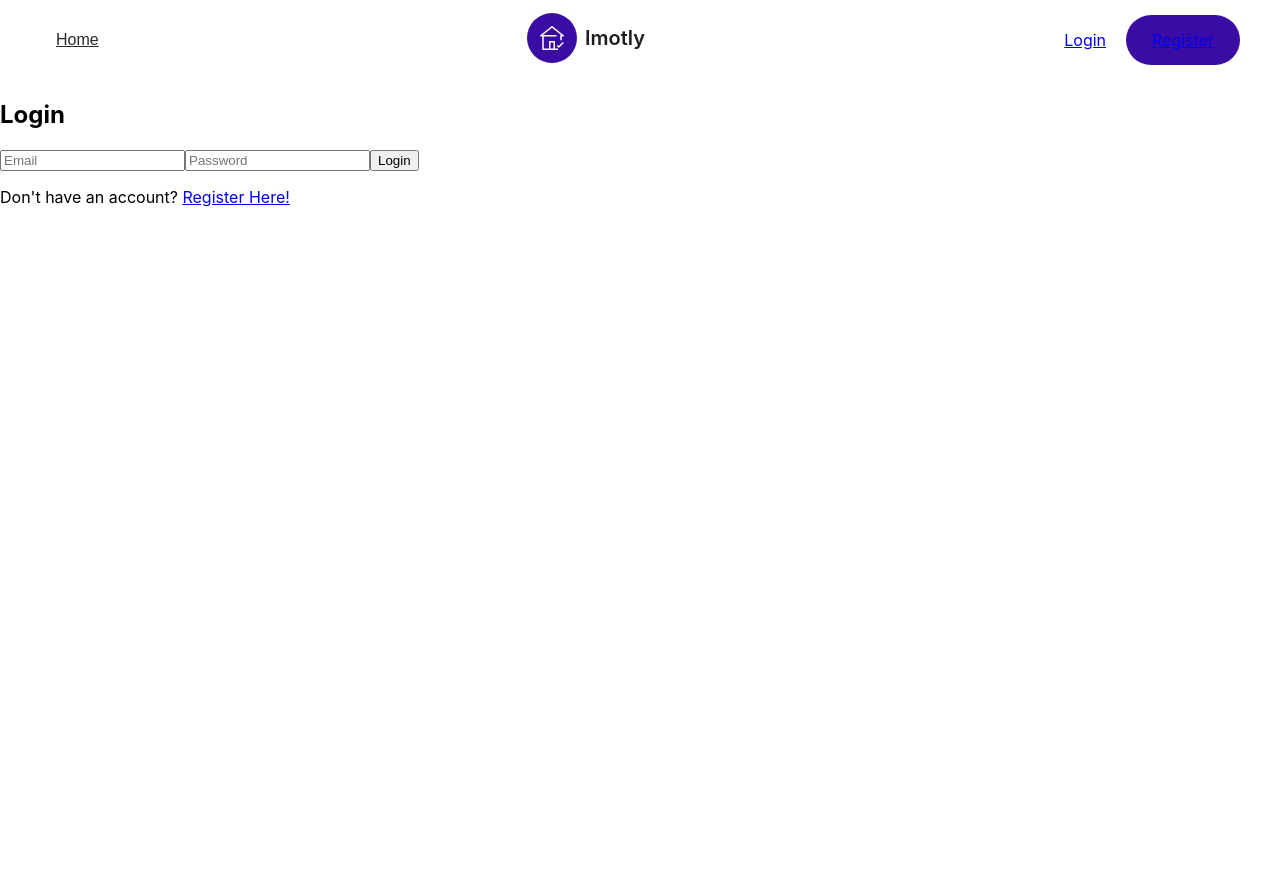
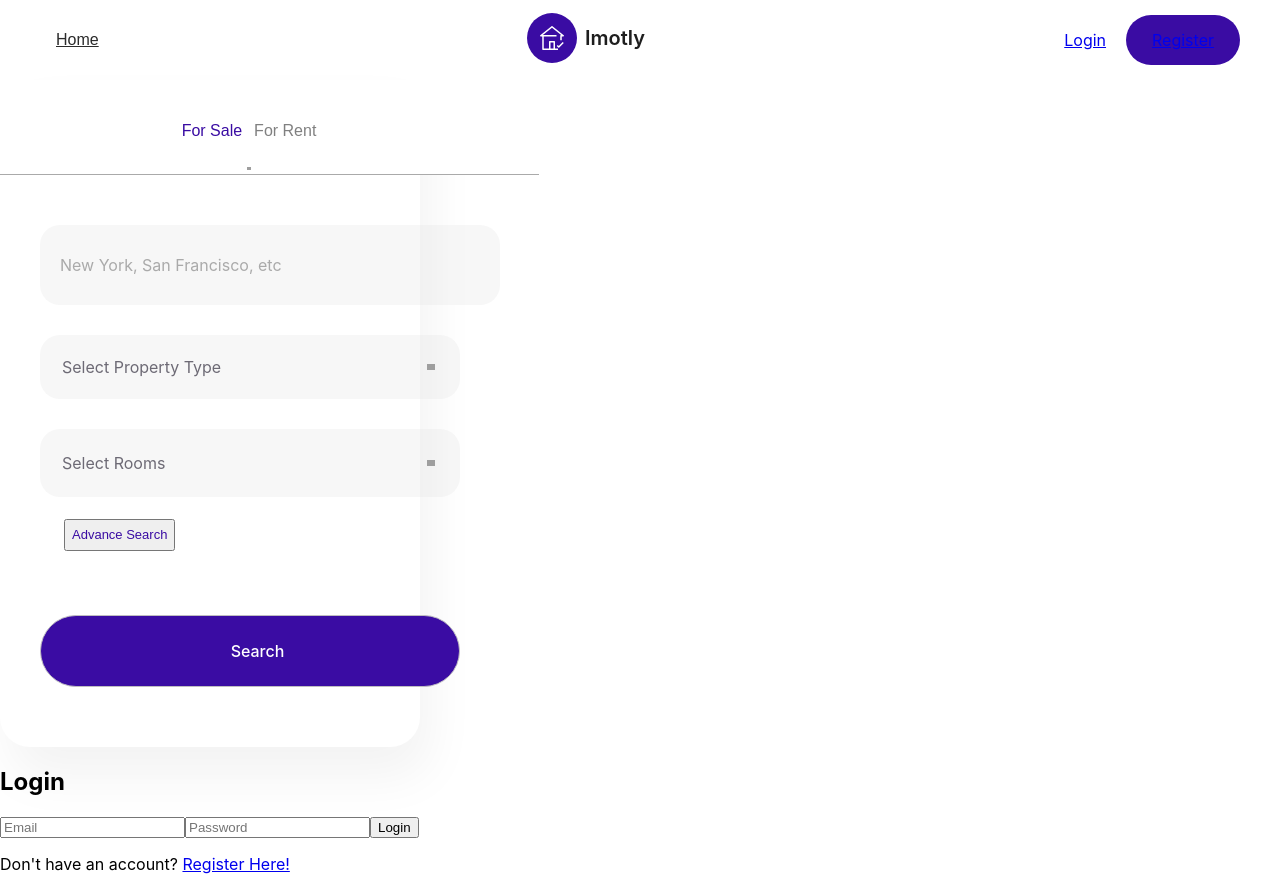
Before and after one commit to anabaleska/Imotly, a React (Create React App) app in the folder frontend/: page /login in a window 1280 px wide. Before the commit the page ends 800 px from the top, so only its background shows below. Built offline with nearby package versions, Linux system fonts and the light colour scheme; grey boxes are pictures that could not be loaded.

Commit message:
added search form

```diff
--- a/frontend/src/App.js
+++ b/frontend/src/App.js
@@ -1,24 +1,25 @@
 import './App.css';
-import { BrowserRouter as Router, Route, Routes } from 'react-router-dom';
+import {BrowserRouter as Router, Route, Routes} from 'react-router-dom';
 import Login from "./components/Login";
 import AdList from "./components/AdList";
 import Register from "./components/Register";
 import Navbar from "./components/Navbar";
 import InputDesign from "./components/InputDesign";
 import PropertyGrid from "./components/PropertyGrid";
+import Rectangle from "./components/Rectangle";
+import Form from "./components/Form";
 
 function App() {
     return (
         <Router>
             <div>
                 <InputDesign />
+                <Rectangle />
+                    <Form />
                 <Routes>
                     <Route path="/login" element={<Login />} />
                     <Route path="/register" element={<Register />} />
                     <Route path="/" element={<PropertyGrid />} />
-
-
-
                 </Routes>
             </div>
         </Router>
--- /dev/null
+++ b/frontend/src/components/Form.jsx
@@ -0,0 +1,31 @@
+import React from "react";
+import styles from "./Form.module.css";
+import SearchTypeToggle from "./SearchTypeToggle";
+import SearchInput from "./SearchInput";
+import PropertySelector from "./PropertySelector";
+import RoomSelector from "./RoomSelector";
+
+function Form() {
+    return (
+        <form className={styles.form}>
+            <div className={styles.div}>
+                <div className={styles.div2}>
+                    <SearchTypeToggle />
+                </div>
+                <div className={styles.div4}>
+                    <SearchInput />
+                    <PropertySelector />
+                    <RoomSelector />
+                    <button type="button" className={styles.advanceSearch}>
+                        Advance Search
+                    </button>
+                    <button type="submit" className={styles.search}>
+                        Search
+                    </button>
+                </div>
+            </div>
+        </form>
+    );
+}
+
+export default Form;
--- /dev/null
+++ b/frontend/src/components/Form.module.css
@@ -0,0 +1,182 @@
+.form {
+    border-radius: 0;
+    max-width: 420px;
+    font-family:
+            Poppins,
+            -apple-system,
+            Roboto,
+            Helvetica,
+            sans-serif;
+    font-size: 16px;
+}
+.div {
+    background-color: #fff;
+    border-radius: 30px;
+    width: 100%;
+    padding-bottom: 60px;
+    box-shadow: 10px 30px 50px #0000000d;
+}
+.div2 {
+    border-bottom: 1px solid var(--Text-Colour-4, #aaa);
+    text-align: center;
+    background-color: #fff;
+    border-radius: 20px 20px 0 0;
+    flex-direction: column;
+    width: 100%;
+    padding-top: 40px;
+    padding-left: 39px;
+    padding-right: 80px;
+    font-weight: 500;
+    display: flex;
+}
+.div3 {
+    justify-content: space-between;
+    align-self: center;
+    align-items: stretch;
+    gap: 20px;
+    width: 255px;
+    max-width: 100%;
+    display: flex;
+}
+.forSale {
+    color: #3a0ca3;
+    leading-trim: both;
+    text-edge: cap;
+    background: none;
+    border: none;
+    cursor: pointer;
+    font-weight: inherit;
+    font-size: inherit;
+}
+.forRent {
+    color: gray;
+    leading-trim: both;
+    text-edge: cap;
+    background: none;
+    border: none;
+    cursor: pointer;
+    font-weight: inherit;
+    font-size: inherit;
+}
+.img {
+    aspect-ratio: 50;
+    object-fit: contain;
+    object-position: center;
+    stroke-width: 3px;
+    stroke: #3a0ca3;
+    width: 153px;
+    max-width: 100%;
+    margin-top: 26px;
+}
+.div4 {
+    flex-direction: column;
+    align-items: stretch;
+    width: 100%;
+    margin-top: 50px;
+    padding-left: 40px;
+    padding-right: 40px;
+    font-weight: 400;
+    line-height: 2;
+    display: flex;
+}
+.newYorkSanFranciscoetc {
+    leading-trim: both;
+    text-edge: cap;
+    color: #aaa;
+    background-color: #d4d4d433;
+    border-radius: 20px;
+    padding: 24px 20px;
+    width: 100%;
+    border: none;
+    font-size: inherit;
+    font-family: inherit;
+}
+.div5 {
+    color: #6d6a75;
+    background-color: #d4d4d433;
+    border-radius: 20px;
+    justify-content: space-between;
+    align-items: stretch;
+    gap: 20px;
+    margin-top: 30px;
+    padding: 22px;
+    display: flex;
+    width: 100%;
+    border: none;
+    cursor: pointer;
+    font-size: inherit;
+    font-family: inherit;
+}
+.selectPropertyType {
+    leading-trim: both;
+    text-edge: cap;
+}
+.img2 {
+    aspect-ratio: 2.33;
+    object-fit: contain;
+    object-position: center;
+    fill: #aaa;
+    flex-shrink: 0;
+    width: 14px;
+    margin-top: auto;
+    margin-bottom: auto;
+}
+.div6 {
+    color: #6d6a75;
+    background-color: #d4d4d433;
+    border-radius: 20px;
+    justify-content: space-between;
+    align-items: stretch;
+    gap: 20px;
+    margin-top: 30px;
+    padding: 24px 22px;
+    display: flex;
+    width: 100%;
+    border: none;
+    cursor: pointer;
+    font-size: inherit;
+    font-family: inherit;
+}
+.selectRooms {
+    leading-trim: both;
+    text-edge: cap;
+}
+.img3 {
+    aspect-ratio: 2.33;
+    object-fit: contain;
+    object-position: center;
+    fill: #aaa;
+    flex-shrink: 0;
+    width: 14px;
+    margin-top: auto;
+    margin-bottom: auto;
+}
+.advanceSearch {
+    color: #3a0ca3;
+    text-align: right;
+    leading-trim: both;
+    text-edge: cap;
+    align-self: start;
+    margin-top: 22px;
+    margin-left: 24px;
+    font-size: 13px;
+    line-height: 2;
+    text-decoration: none;
+}
+.search {
+    leading-trim: both;
+    text-edge: cap;
+    color: #fff;
+    white-space: nowrap;
+    text-align: center;
+    background-color: #3a0ca3;
+    border: 1px solid #bfbdc1;
+    border-radius: 50px;
+    margin-top: 64px;
+    padding: 25px 70px 25px 85px;
+    font-weight: 500;
+    width: 100%;
+    cursor: pointer;
+    font-size: inherit;
+    font-family: inherit;
+}
--- /dev/null
+++ b/frontend/src/components/PropertySelector.jsx
@@ -0,0 +1,13 @@
+import React from "react";
+import styles from "./Form.module.css";
+
+const PropertySelector = () => {
+    return (
+        <button className={styles.div5}>
+            <span className={styles.selectPropertyType}>Select Property Type</span>
+            <img src="https://cdn.builder.io/api/v1/image/assets/TEMP/56c031e5380e075dcb2ff43598f5073c542d9ca2?placeholderIfAbsent=true&apiKey=b5449d56610e47ad8c1812a0efbd1ee6" alt="Select arrow" className={styles.img2} />
+        </button>
+    );
+};
+
+export default PropertySelector;
--- /dev/null
+++ b/frontend/src/components/Rectangle.css
@@ -0,0 +1,24 @@
+.gradientBackground {
+    background: linear-gradient(#4cc9f000 0%, #4361ee4d 100%);
+    border-radius: 0 0 800px 800px;
+    flex-shrink: 0;
+    width: 100%;
+    height: 902px;
+    position: absolute;
+    top: 40px;
+    left: 0;
+}
+
+@media (max-width: 991px) {
+    .gradientBackground {
+        border-radius: 0 0 600px 600px;
+        height: 700px;
+    }
+}
+
+@media (max-width: 640px) {
+    .gradientBackground {
+        border-radius: 0 0 400px 400px;
+        height: 500px;
+    }
+}
--- /dev/null
+++ b/frontend/src/components/Rectangle.jsx
@@ -0,0 +1,14 @@
+"use client";
+import * as React from "react";
+import styles from "./Rectangle.css";
+
+function Rectangle() {
+    return (
+        <>
+            <section className={styles.gradientBackground} aria-hidden="true" />
+
+        </>
+    );
+}
+
+export default Rectangle;
--- /dev/null
+++ b/frontend/src/components/RoomSelector.jsx
@@ -0,0 +1,13 @@
+import React from "react";
+import styles from "./Form.module.css";
+
+const RoomSelector = () => {
+    return (
+        <button className={styles.div6}>
+            <span className={styles.selectRooms}>Select Rooms</span>
+            <img src="https://cdn.builder.io/api/v1/image/assets/TEMP/56c031e5380e075dcb2ff43598f5073c542d9ca2?placeholderIfAbsent=true&apiKey=b5449d56610e47ad8c1812a0efbd1ee6" alt="Select arrow" className={styles.img3} />
+        </button>
+    );
+};
+
+export default RoomSelector;
--- /dev/null
+++ b/frontend/src/components/SearchInput.jsx
@@ -0,0 +1,12 @@
+import React from "react";
+import styles from "./Form.module.css";
+
+const SearchInput = () => {
+    return (
+        <div className={styles.newYorkSanFranciscoetc}>
+            New York, San Francisco, etc
+        </div>
+    );
+};
+
+export default SearchInput;
--- /dev/null
+++ b/frontend/src/components/SearchTypeToggle.jsx
@@ -0,0 +1,18 @@
+"use client";
+import React from "react";
+import styles from "./Form.module.css";
+
+
+const SearchTypeToggle = () => {
+    return (
+        <section className={styles.toggleSection}>
+            <div className={styles.toggleContainer}>
+                <button className={styles.forSale}>For Sale</button>
+                <button className={styles.forRent}>For Rent</button>
+            </div>
+            <img src="https://cdn.builder.io/api/v1/image/assets/TEMP/a653b37ae8a8196d1b5c03f15192cd7eafa60cb9?placeholderIfAbsent=true&apiKey=b5449d56610e47ad8c1812a0efbd1ee6" alt="Divider" className={styles.img} />
+        </section>
+    );
+};
+
+export default SearchTypeToggle;
```
